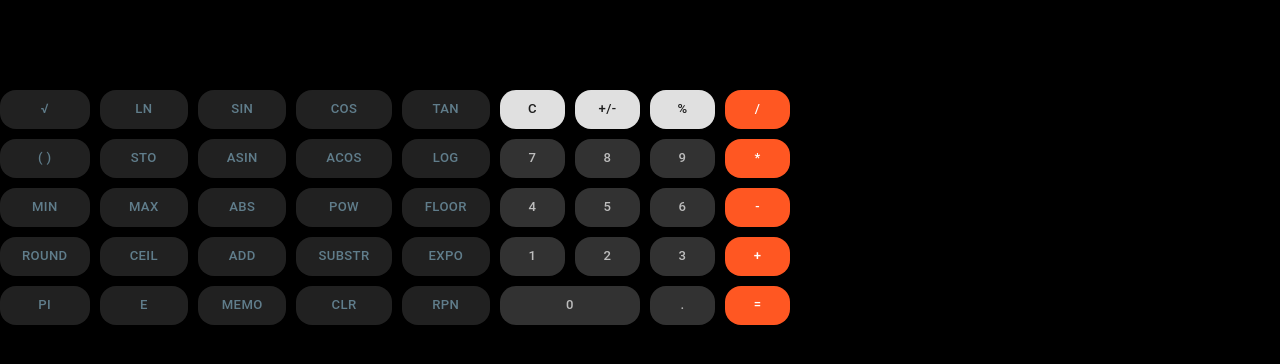
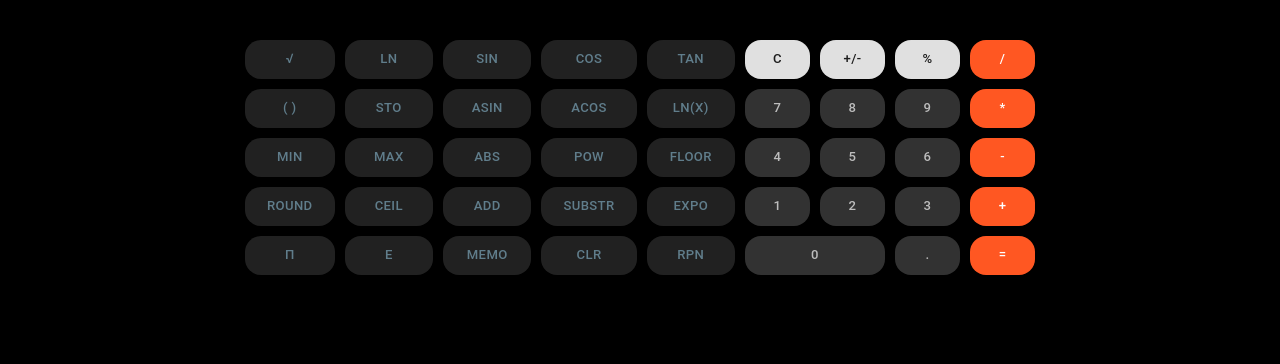
Before and after one commit to AlinaKontarero/calculator, a React (Create React App) app: page / in a window 1280 px wide. Shown: the top 364 px of the page. Built offline with nearby package versions, Linux system fonts and the light colour scheme.

Commit message:
Clean up: the panel is on the screen center: fixed responsiveness

```diff
--- a/src/styles/global-styles.css
+++ b/src/styles/global-styles.css
@@ -5,14 +5,12 @@
 }
 html {
   background-color: var(--black);
-  margin-top: 50px;
   color: var(--white);
-  background-size: 450px;
   font-size: 14px;
+  width: 790px;
+  margin: 0 auto;
 }
-/* .buttons-panel {
-  width: 400px;
-} */
+
 .result {
   color: var(--white);
   font-size: 40px;
@@ -28,9 +26,6 @@ html {
 
 .calculator {
   max-width: 100%;
-}
-.grid-element {
-  /* padding: 5px; */
 }
 
 .zero-button {
@@ -54,5 +49,5 @@ html {
 }
 
 .panel {
-  width: 790px;
+
 }
--- a/src/views/ButtonsPanel.tsx
+++ b/src/views/ButtonsPanel.tsx
@@ -1,10 +1,5 @@
 import * as React from 'react'
 import Button from '@material-ui/core/Button/Button';
-import clsx from 'clsx';
-import Tooltip from '@material-ui/core/Tooltip/Tooltip';
-import Zoom from '@material-ui/core/Zoom/Zoom';
-import splitIntoColumns from '../utils/splitIntoColumns'
-// import { Tooltip } from '@material-ui/core';
 interface Props {
   onClick: (e: any) => void
 }
--- a/src/views/ScientificPanel.tsx
+++ b/src/views/ScientificPanel.tsx
@@ -6,7 +6,22 @@ import Zoom from '@material-ui/core/Zoom/Zoom';
 const ScientificPanel = () => {
   const buttons = ['Sqrt', 'LN', 'SIN', 'COS', 'TAN', '( )', 'STO', 'ASIN', 'ACOS', 'LOG', 'MIN', 'MAX',
   'Abs', 'Pow', 'Floor', 'Round', 'Ceil', 'Add', 'Substr', 'Expo', 'Pi', 'e', 'MEMO', 'CLR', 'RPN']
-  const buttonsArr = buttons.map((_button, index) => (
+
+  const buttonsArr = buttons.map((_button, index) => {
+    const label = ():string => {
+      switch(_button) {
+        case 'Sqrt':
+          return '√';
+        case 'Pi':
+          return String.fromCharCode(960);
+        case 'LOG':
+          return 'ln(x)'
+        default:
+          return _button
+      }
+    }
+    return (
+
       <div key={index}>
         <Tooltip title='Not available yet.' TransitionComponent={Zoom} arrow={true} placement={'top'}>
           <span>
@@ -16,13 +31,14 @@ const ScientificPanel = () => {
               fullWidth={true}
               disabled={true}
               size='large'
-            >
-              {_button === 'Sqrt' ? '√' : _button}
+              >
+              {label()}
             </Button>
           </span>
         </Tooltip>
       </div>
-    )
+              )
+  }
   )
 
   return (
```
Also changed, not shown: 1 other file (tests, documents, lock files or other folders).
